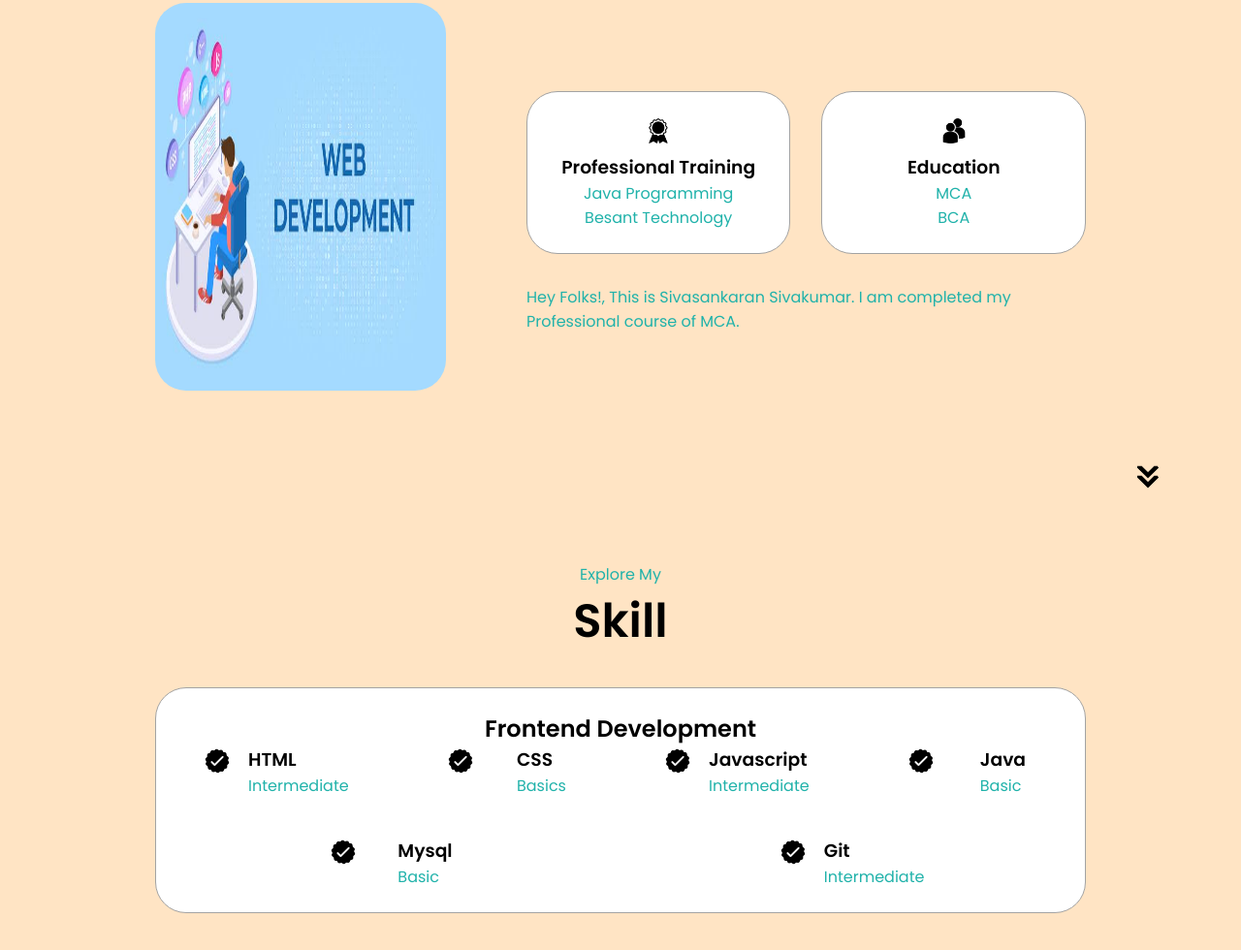
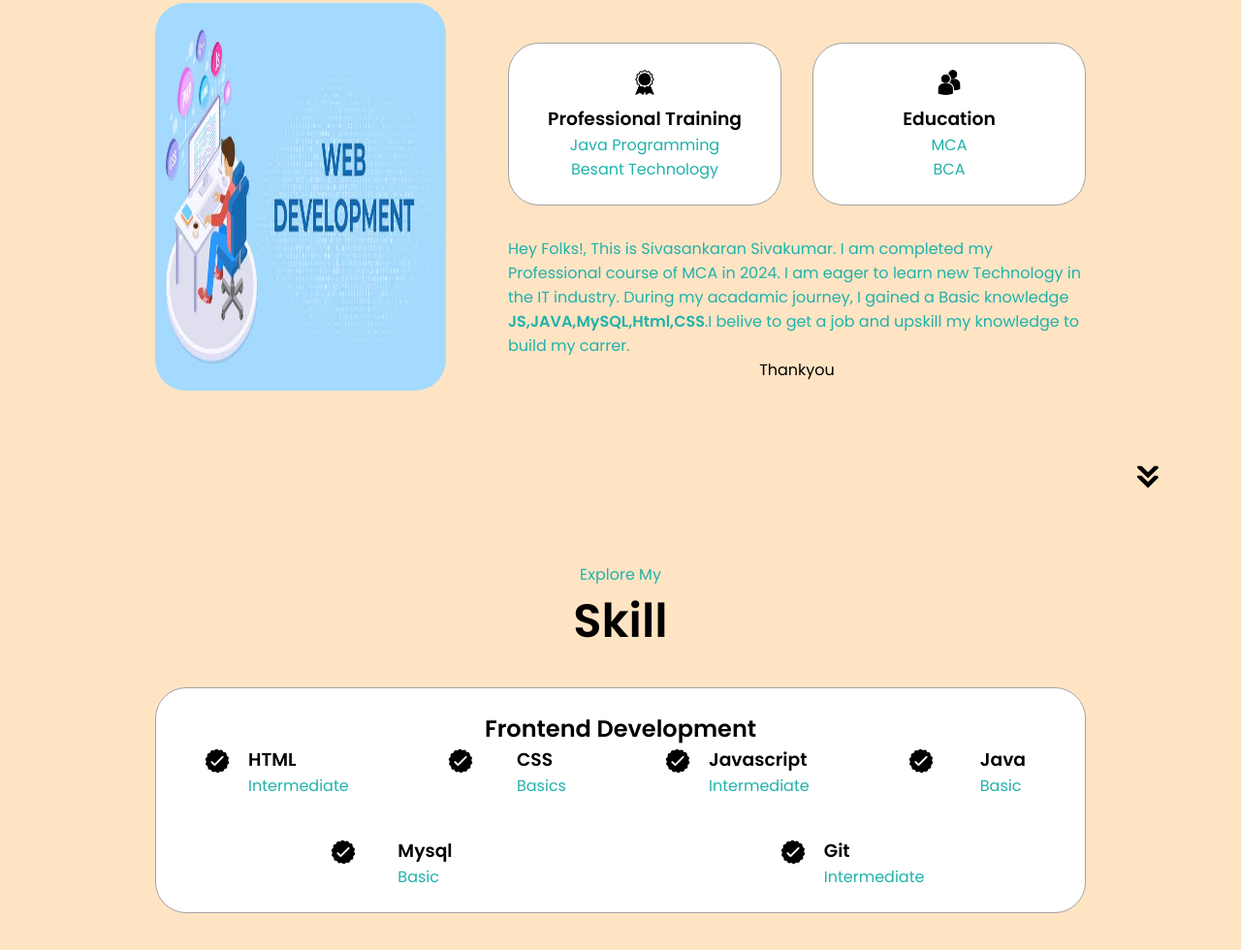
Before and after one commit to Sivasankaran-S/html-css-js-porrtfolio, a plain HTML site: page index.html in a window 1280 px wide. Shown: the part 1116-2096 px from the top of the page at 97% size. Drawn offline with Linux system fonts and the light colour scheme.

Commit message:
Update index.html

```diff
--- a/index.html
+++ b/index.html
@@ -107,7 +107,10 @@
           </div>
           <div class="text-container">
             <p>
-              Hey Folks!, This is Sivasankaran Sivakumar. I am completed my Professional course of MCA.
+              Hey Folks!, This is Sivasankaran Sivakumar. I am completed my Professional course of MCA in 2024.
+              I am eager to learn new Technology in the IT industry. During my acadamic journey, I gained a Basic
+              knowledge <b>JS,JAVA,MySQL,Html,CSS</b>.I belive to get a job and upskill my knowledge to build my carrer.
+              <center>Thankyou</center>
 
             </p>
           </div>
```
